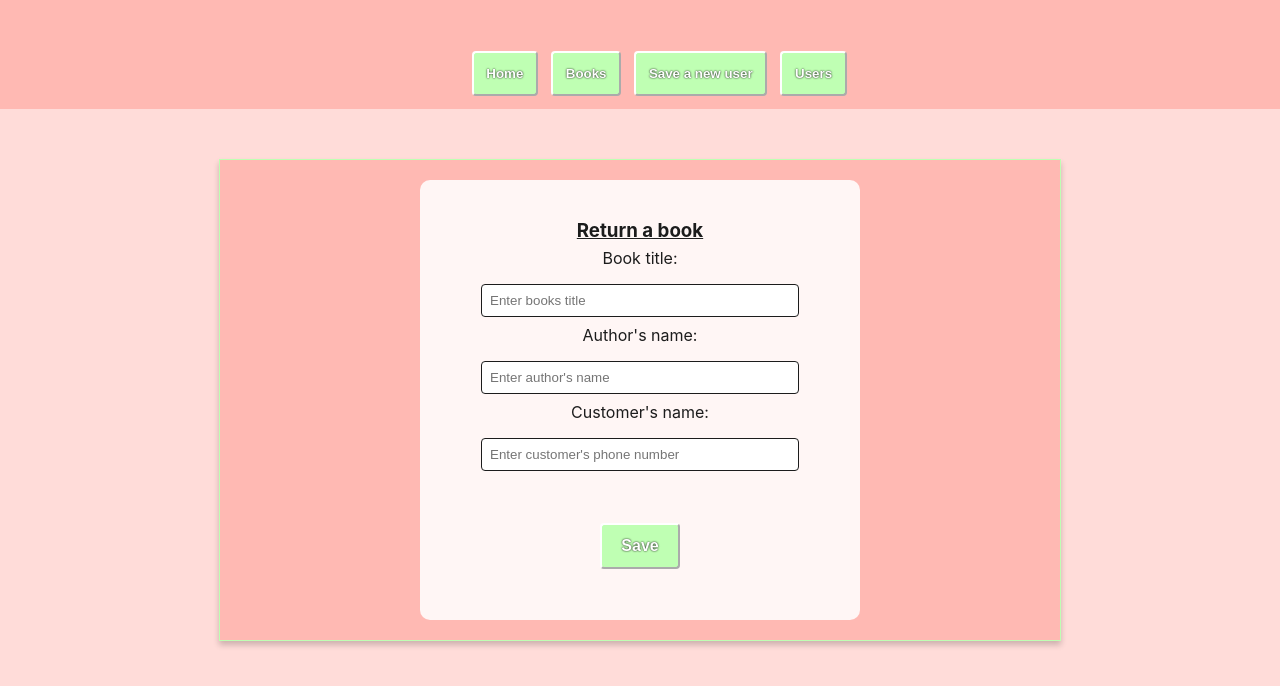
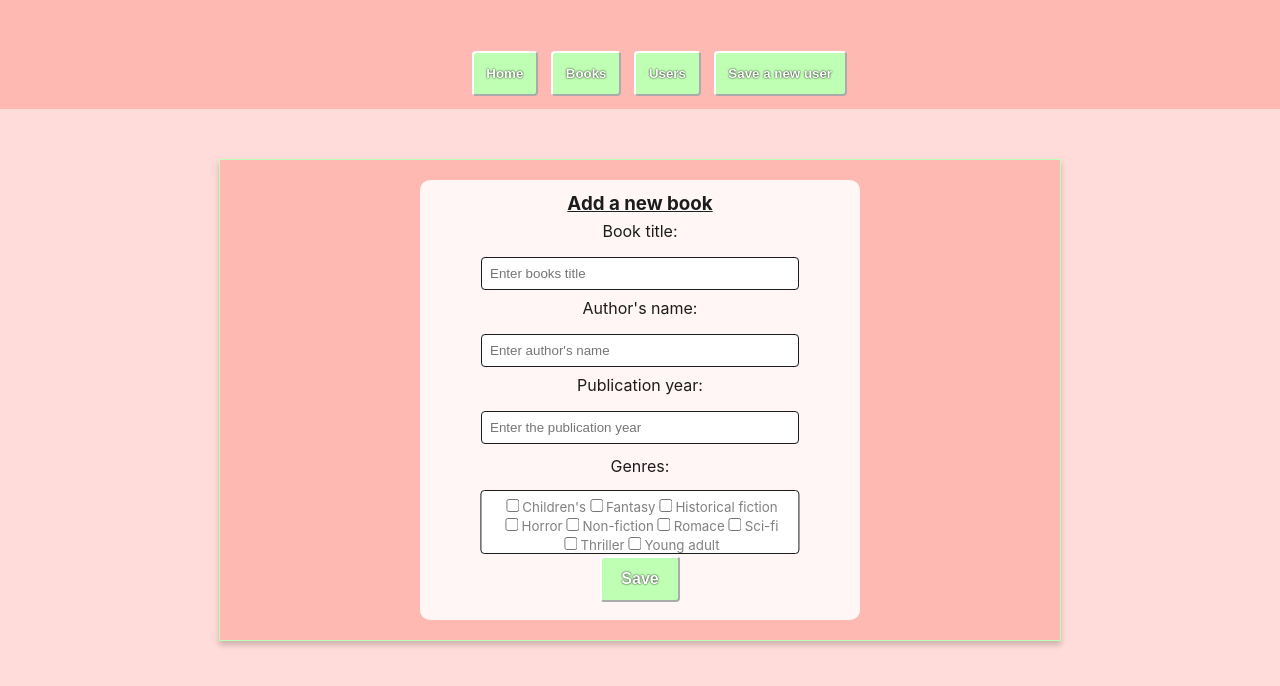
Before and after one commit to Hilppah/Library-application, a React (Create React App) app in the folder Frontend/create/: page /new-book in a window 1280 px wide. Shown: the top 686 px of the page. Built offline with nearby package versions, Linux system fonts and the light colour scheme; what ag-grid-community would draw is missing.

Commit message:
Update frontend

```diff
--- a/Frontend/create/src/Pages/Books.js
+++ b/Frontend/create/src/Pages/Books.js
@@ -1,36 +1,97 @@
 import "../Styling/Books.css";
 import { Navbar } from "react-bootstrap";
-import React from "react";
+import React, { useState } from "react";
 import { Link } from "react-router-dom";
+import { AgGridReact } from "ag-grid-react";
+import "ag-grid-community/styles/ag-grid.css";
+import "ag-grid-community/styles/ag-theme-balham.css";
+import { AllCommunityModule, ModuleRegistry } from "ag-grid-community";
+
+ModuleRegistry.registerModules([AllCommunityModule]);
 
 const BookPage = () => {
+  const [rowData, setRowData] = useState([
+    {
+      title: "Tuntematon Sotilas",
+      author: "Väinö Linna",
+      publishingYear: 1954,
+      genre: "Historical Fiction",
+      available: "Yes",
+    },
+    {
+      title: "Sinuhe egyptiläinen",
+      author: "Mika Waltari",
+      publishingYear: 1945,
+      genre: "Historical Fiction",
+      available: "No",
+    },
+    {
+      title: "Pohjantähti",
+      author: "Antti Tuuri",
+      publishingYear: 1982,
+      genre: "Drama",
+      available: "Yes",
+    },
+  ]);
+
+  const [colDefs, setColDefs] = useState([
+    { field: "title", headerName: "Book title" },
+    { field: "author", headerName: "Author" },
+    { field: "publishingYear", headerName: "Publishing Year" },
+    { field: "genre", headerName: "Genre" },
+    { field: "available", headerName: "Available" },
+  ]);
+
+  const defaultColDef = {
+    flex: 1,
+    sortable: true,
+    filter: true,
+    resizable: true,
+  };
+
   return (
     <div className="Home">
       <Navbar className="Navbar">
         <Navbar.Brand href="#home">
           <Link to="/">
-            <button className="buttonHome">
+            <button className="buttonNav">
               <span className="textButton">Home</span>
             </button>
           </Link>
           <Link to="/new-book">
-            <button className="buttonReturn">
+            <button className="buttonNav">
               <span className="textButton">Add a new book</span>
             </button>
           </Link>
           <Link to="/users">
-            <button className="buttonUsers">
+            <button className="buttonNav">
               <span className="textButton">Users</span>
             </button>
           </Link>
           <Link to="/new-user">
-            <button className="buttonSaveUser">
+            <button className="buttonNav">
               <span className="textButton">Save new user</span>
             </button>
           </Link>
         </Navbar.Brand>
       </Navbar>
-      <div className="containerBooks"></div>
+      <div className="container">
+        <div
+          className="ag-theme-balham"
+          style={{
+            height: "85%",
+            width: "90%",
+            margin: "auto",
+            backgroundColor: "#fff6f5",
+          }}
+        >
+          <AgGridReact
+            rowData={rowData}
+            columnDefs={colDefs}
+            defaultColDef={defaultColDef}
+          />
+        </div>
+      </div>
     </div>
   );
 };
--- a/Frontend/create/src/Pages/Home.js
+++ b/Frontend/create/src/Pages/Home.js
@@ -30,7 +30,7 @@ const HomePage = () => {
     { field: "title", headerName: "Book title" },
     { field: "author", headerName: "Author" },
     { field: "borrowDate", headerName: "Borrowed date" },
-    { field: "customerID", headerName: "Customer ID" },
+    { field: "customerName", headerName: "Customer's name" },
     { field: "returnDate", headerName: "Last return date" },
   ]);
 
@@ -147,7 +147,7 @@ const HomePage = () => {
                 placeholder="Enter book title"
                 className="inputField"
               />
-              <button className="buttonReturn">
+              <button className="buttonBorrow">
                 <span className="textButton">Return</span>
               </button>
             </div>
--- a/Frontend/create/src/Pages/NewBook.js
+++ b/Frontend/create/src/Pages/NewBook.js
@@ -1,8 +1,26 @@
 import { Link } from "react-router-dom";
-import "../Styling/ReturnBook.css";
-import { Navbar } from "react-bootstrap";
+import "../Styling/NewBook.css";
+import { Container, Navbar } from "react-bootstrap";
+import { useState } from "react";
+
+const genres = [
+  "Children's",
+  "Fantasy",
+  "Historical fiction",
+  "Horror",
+  "Non-fiction",
+  "Romace",
+  "Sci-fi",
+  "Thriller",
+  "Young adult",
+];
 
 const NewBookPage = () => {
+  const [title, setTitle] = useState("");
+  const [author, setAuthor] = useState("");
+  const [year, setYear] = useState("");
+  const [genre, setGenre] = useState(genres[0]);
+
   return (
     <div className="Home">
       <Navbar className="Navbar">
@@ -17,21 +35,21 @@ const NewBookPage = () => {
               <span className="textButton">Books</span>
             </button>
           </Link>
+          <Link to="/users">
+            <button className="buttonUsers">
+              <span className="textButton">Users</span>
+            </button>
+          </Link>
           <Link to="/new-user">
             <button className="buttonReturn">
               <span className="textButton">Save a new user</span>
-            </button>
-          </Link>
-          <Link to="/users">
-            <button className="buttonUsers">
-              <span className="textButton">Users</span>
             </button>
           </Link>
         </Navbar.Brand>
       </Navbar>
       <div className="containerNewUsePage">
         <div className="containerLight">
-          <h3 className="new-userText">Return a book</h3>
+          <h3 className="new-userText">Add a new book</h3>
           <div className="inputGroup">
             <label htmlFor="bookName" className="Text">
               Book title:
@@ -53,16 +71,31 @@ const NewBookPage = () => {
               name="author"
               placeholder="Enter author's name"
             />
-            <label htmlFor="customerNumber" className="Text">
-              Customer's name:
+            <label htmlFor="publicationYear" className="Text">
+              Publication year:
             </label>
             <input
               className="inputUser"
               type="text"
-              id="phone"
-              name="customerNumber"
-              placeholder="Enter customer's phone number"
+              id="year"
+              name="publicationYear"
+              placeholder="Enter the publication year"
             />
+            <div>
+              <label className="Text">Genres:</label>
+              <Container className="containerGenres">
+                <div className="inputGroup">
+                  <div className="genreCheckboxes">
+                    {genres.map((genre) => (
+                      <label key={genre} className="checkboxLabel">
+                        <input type="checkbox" value={genre} />
+                        {genre}
+                      </label>
+                    ))}
+                  </div>
+                </div>
+              </Container>
+            </div>
           </div>
           <div className="inputGroup">
             <button className="buttonSave">
--- a/Frontend/create/src/Styling/Books.css
+++ b/Frontend/create/src/Styling/Books.css
@@ -57,7 +57,15 @@
   align-self: center;
 }
 
-.buttonHome {
+select {
+  width: 100%;
+  padding: 16px 20px;
+  border: none;
+  border-radius: 4px;
+  background-color: #f1f1f1;
+}
+
+.buttonNav {
   background-color: #bfffb3;
   color: white;
   padding: 1%;
@@ -65,31 +73,3 @@
   border-radius: 4px;
   margin-left: 1%;
 }
-
-.buttonReturn {
-  background-color: #bfffb3;
-  color: white;
-  padding: 1%;
-  border-color: white;
-  border-radius: 4px;
-  margin-left: 1%;
-}
-
-.buttonUsers {
-  background-color: #bfffb3;
-  color: white;
-  padding: 1%;
-  border-color: white;
-  border-radius: 4px;
-  margin-left: 1%;
-}
-
-.buttonSaveUser {
-  background-color: #bfffb3;
-  color: white;
-  border-radius: 5%;
-  border-color: white;
-  padding: 1%;
-  border-radius: 4px;
-  margin-left: 1%;
-}
--- a/Frontend/create/src/Styling/ReturnBook.css
+++ b/Frontend/create/src/Styling/NewBook.css
@@ -17,20 +17,20 @@
 
 .containerNewUsePage {
   background-color: #ffb9b3;
-  width: 80%;
-  max-width: 800px;
-  height: auto;
+  width: 70%;
+  height: 65%;
+  margin: 0 auto;
   position: absolute;
   top: 50%;
   left: 50%;
   transform: translate(-50%, -50%);
   box-shadow: 0px 4px 6px rgba(0, 0, 0, 0.2);
   border: 1px solid #bfffb3;
+  padding: 20px;
   text-align: center;
   display: flex;
-  flex-direction: column;
-  align-items: center;
-  padding: 20px;
+  justify-content: space-between;
+  align-items: flex-start;
 }
 
 .containerLight {
@@ -43,12 +43,28 @@
   justify-content: center;
 }
 
+.containerGenres {
+  margin-top: 14.5%;
+  background-color: white;
+  width: 33%;
+  height: 7%;
+  align-items: center;
+  align-content: center;
+  color: #808080;
+  font-size: smaller;
+  padding-top: 1%;
+  padding-bottom: -1%;
+  box-shadow: none;
+  border-radius: 4px;
+  border: 1px solid #1c1c1c;
+}
+
 .new-userText {
   color: #1c1c1c;
   text-shadow: 0px 0px 2px white;
   padding-top: 0;
   text-decoration: underline;
-  margin-bottom: -30px;
+  margin-top: -2%;
 }
 
 .Text {
@@ -76,7 +92,7 @@
   cursor: pointer;
   font-size: 16px;
   align-items: center;
-  margin-top: 0%;
+  margin-top: 10%;
   margin-left: 40%;
   padding: 3%;
 }
@@ -116,3 +132,9 @@
   border-radius: 4px;
   margin-left: 1%;
 }
+.checkbox {
+  color: #1c1c1c;
+  padding-bottom: 5%;
+  margin: -1%;
+  background-color: #bfffb3;
+}
```
Also changed, not shown: Frontend/create/package.json (+8 -3 lines), 1 other file (tests, documents, lock files or other folders).
